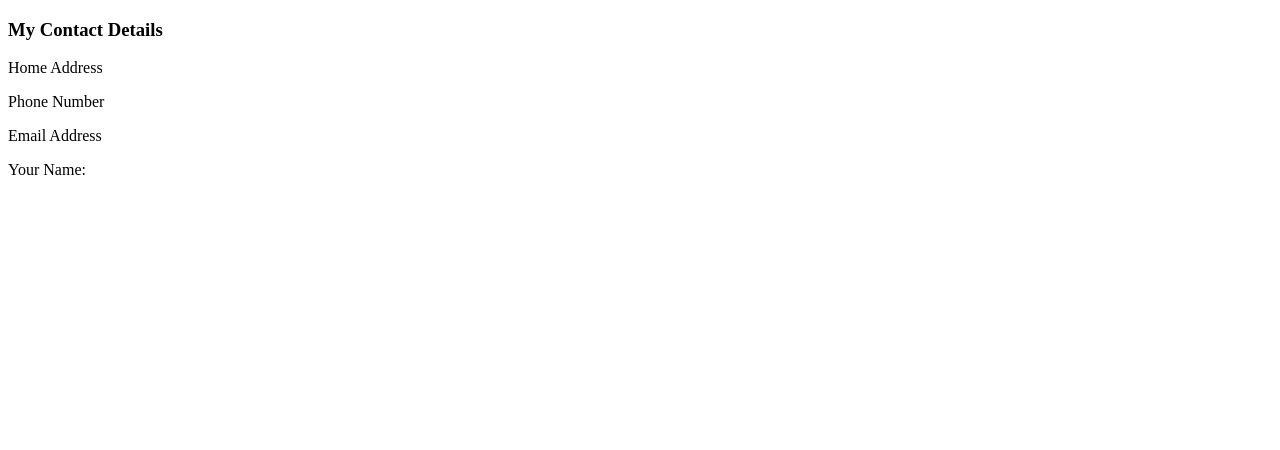
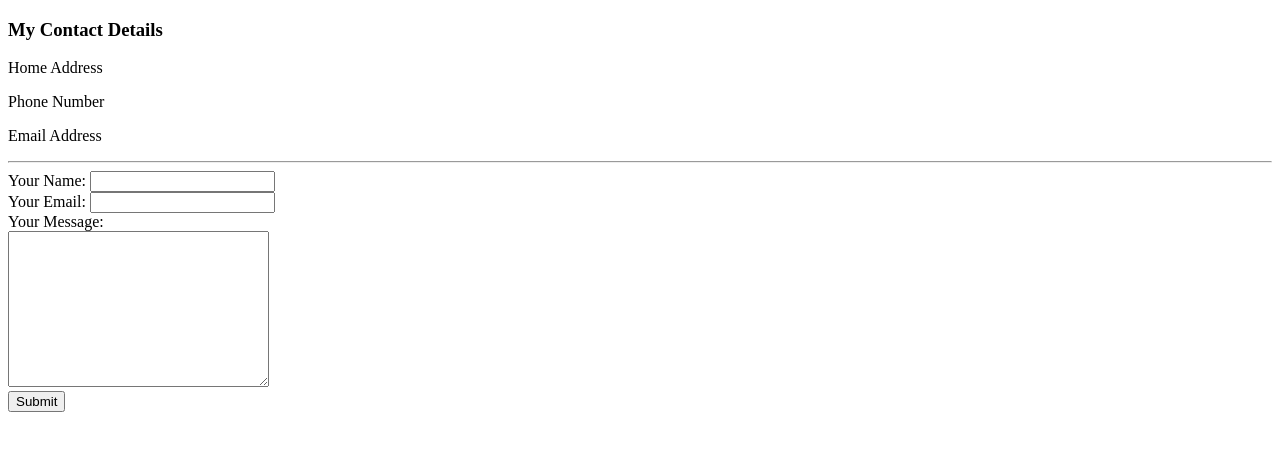
Before and after one commit to meghansims/Udemy-Personal-Website, a plain HTML site: page Personal Website/contactMe.html in a window 1280 px wide. Drawn offline with Linux system fonts and the light colour scheme.

Commit message:
HTML - Create Contact Me Form

```diff
--- a/Personal Website/contactMe.html
+++ b/Personal Website/contactMe.html
@@ -2,7 +2,7 @@
 <html lang="en">
   <head>
     <meta charset="UTF-8">
-    <title>Contact Me</title>
+    <title>Contact Me Details</title>
   </head>
 
   <body>
@@ -10,9 +10,16 @@
     <p>Home Address</p>
     <p>Phone Number</p>
     <p>Email Address</p>
+    <hr>
 
-    <form action="udemy.html" class=""  method="">
+    <form action="mailto:mrs.meghansims@gmail.com" class=""  method="post" enctype="text/plain">
       <label>Your Name:</label>
+      <input type="text" name="yourName"><br>
+      <label>Your Email:</label>
+      <input type="email" name="yourEmail"><br>
+      <label>Your Message:</label><br>
+      <textarea name="yourMessage" id="" cols="30" rows="10"></textarea><br>
+      <input type="submit">
     </form>
 </body>
 </html>
```
